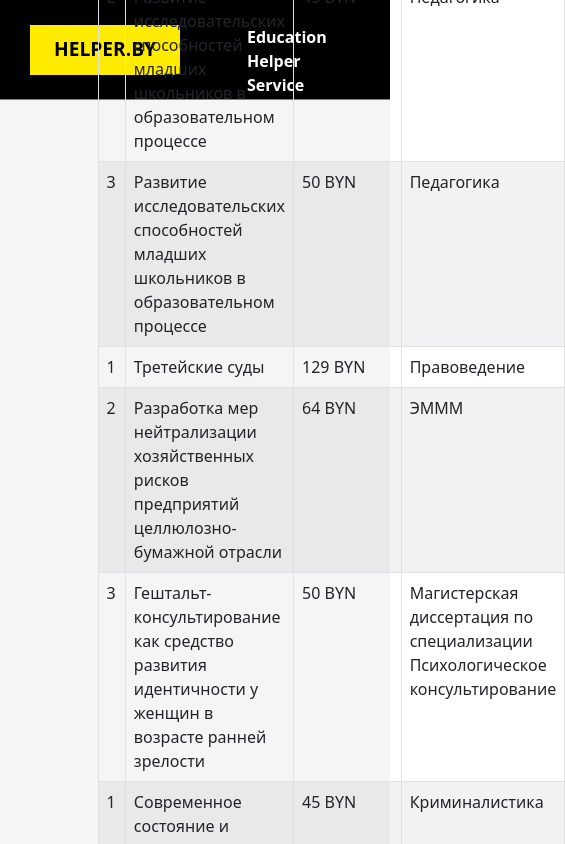
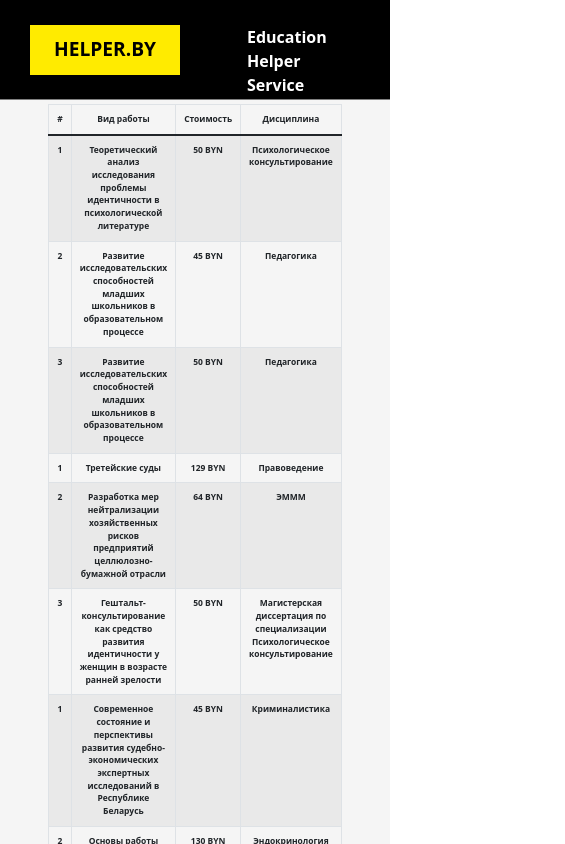
Before and after one commit to DimaVnuk/Zachetka, a React (Create React App) app: page /test in a window 390 px wide. Shown: the top 844 px of the page, 565 px wide, since content can reach past the window. Built offline with nearby package versions, Linux system fonts and the light colour scheme.

Commit message:
feat: added adaptive form

```diff
--- a/src/App.js
+++ b/src/App.js
@@ -7,7 +7,6 @@ import GraduateWork from "./components/Contents/GraduateWork/GraduateWork";
 import CourseWork from "./components/Contents/CourseWork/CourseWork";
 import Report from "./components/Contents/Report/Report";
 import OnlineTest from "./components/Contents/OnlineTest/OnlineTest";
-import Footer from "./components/Footer/Footer";
 import Congratulations from "./components/Contents/Congratulations/Congratulations";
 
 
@@ -16,7 +15,6 @@ function App() {
     <>
       <Route path="/" component={Header} exact />
       <Route path="/graduate" component={Header} exact />
-      {/* <Route path="/graduate" component={Footer} exact /> */}
       <Route path="/course" component={Header} exact />
       <Route path="/report" component={Header} exact />
       <Route path="/test" component={Header} exact />
--- a/src/components/Contents/CourseWork/CourseWork.jsx
+++ b/src/components/Contents/CourseWork/CourseWork.jsx
@@ -80,6 +80,7 @@ function CourseWork() {
           />
         </FeedBack>
       </div>
+
     </>
   );
 }
--- a/src/components/Contents/CourseWork/FeedBack/FeedBack.css
+++ b/src/components/Contents/CourseWork/FeedBack/FeedBack.css
@@ -6,7 +6,7 @@
   text-align: center;
   border: 3px solid #000;
   padding: 12px;
-  margin: 10px 0px 10px 10px;
+  margin: 10px 10px 10px 10px;
 }
 
 .title-name{
--- a/src/components/Contents/OnlineTest/OnlineTest.css
+++ b/src/components/Contents/OnlineTest/OnlineTest.css
@@ -1,4 +1,4 @@
-.cont-calc{
+.cont-calc {
   width: 100%;
   height: 89.7vh;
   display: flex;
@@ -7,6 +7,20 @@
   background: whitesmoke;
 }
 
-.desc-price{
+.desc-price {
   width: 50%;
+  display: flex;
+  justify-content: center;
+  align-items: center;
+  text-align: center;
+
+  font-size: 1.2rem;
 }
+
+@media only screen and (min-width: 320px) and (max-width: 1080px) {
+    .desc-price {
+        margin-top:100px;
+        font-size: 0.53rem;
+        font-weight: bold;
+      }
+}
--- a/src/components/Footer/Footer.css
+++ b/src/components/Footer/Footer.css
@@ -20,9 +20,3 @@
     justify-content: space-between;
     padding: 20px;
 }
-
-@media only screen and (min-width: 320px) and (max-width: 1080px){
-  .footer {
-    width: 100%;
-  }
-}
--- a/src/components/Form/FormPopup/FormPopup.css
+++ b/src/components/Form/FormPopup/FormPopup.css
@@ -14,10 +14,25 @@
 }
 
 .btn-submit{
+    border: 1px solid #000;
     width: 120px;
 }
 
-.icon-close-wrap{
-    display: flex;
-    justify-content: end;
-}
+
+
+@media only screen and (min-width: 320px) and (max-width: 1080px){
+    .form-wrap{
+        width: 260px;
+        flex-direction: column;
+
+    }
+    .form-width{
+        width: 260px;
+    }
+    .btn-submit{
+        height: 35px;
+        margin-bottom: 5px;
+        background: whitesmoke;
+        border: 1px solid #000;
+    }
+  }
--- a/src/components/Popup/Popup.css
+++ b/src/components/Popup/Popup.css
@@ -38,3 +38,10 @@
 .modal__content.active {
   transform: scale(1);
 }
+
+@media only screen and (min-width: 320px) and (max-width: 1080px){
+  .modal__content {
+    width: 85%;
+    height: 97%;
+  }
+}
```
Also changed, not shown: src/components/Header/Header.jsx (+1 -6 lines). Lines whose indentation alone changed are shown as unchanged.
